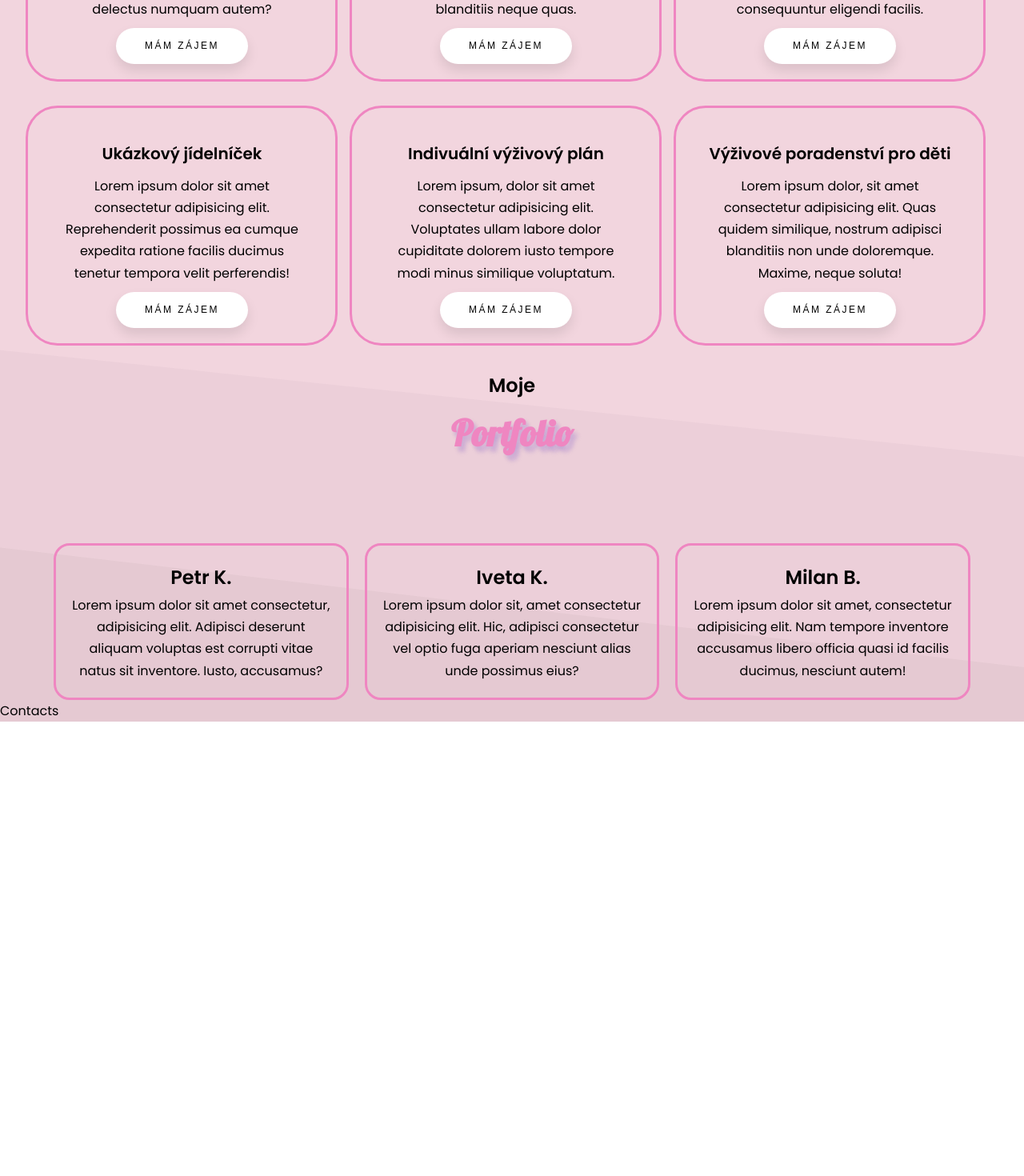
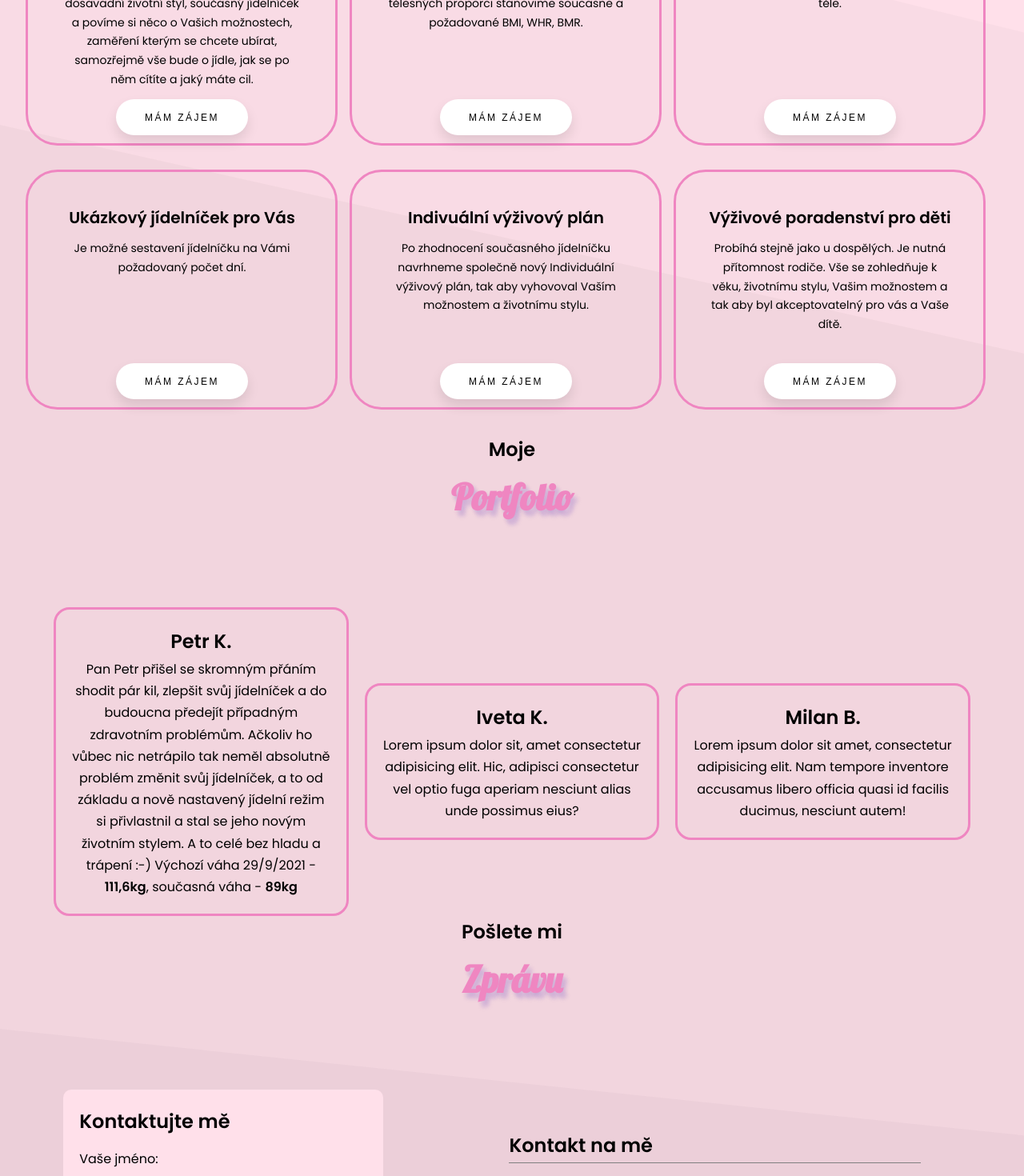
Before and after one commit to Nixk25/Vyziva, a React (Create React App) app: page / in a window 1280 px wide. Shown: the part 1959-3429 px from the top of the page at 80% size. Before the commit the page ends 2861 px from the top, so only its background shows below. Built offline with nearby package versions, Linux system fonts and the light colour scheme.

Commit message:
dodelani webu

```diff
--- a/src/components/contacts/Contacts.css
+++ b/src/components/contacts/Contacts.css
@@ -0,0 +1,127 @@
+
+
+
+.headline{
+    text-align: center;
+    margin-bottom: 100px;
+}
+
+
+.contact-block{
+    display: flex;
+    justify-content: space-around;
+    margin-bottom: 100px;
+}
+
+.contacts{
+    width: 50%;
+    display: flex;
+    flex-direction: column;
+    padding: 50px;
+}
+
+.contacts a {
+    text-decoration: none;
+    color: black;
+}
+
+.location, .telephone, .mail{
+    margin-bottom: 20px;
+}
+
+
+.contacts-title{
+    margin-bottom: 20px;
+    border-bottom:grey 1px solid;
+}
+
+.text-aside{
+    margin-left: 10px;
+}
+
+.contact-form {
+    background-color: #FFE0EA;
+    padding: 20px;
+    border-radius: 10px;
+    width: 400px;
+    justify-content: center;
+}
+
+  .contact-form label {
+    color: black;
+}
+
+  .contact-form .heading {
+    font-size: 24px;
+    color: black;
+    margin-bottom: 12px;
+    font-weight: bold;
+    display: block;
+}
+
+  .contact-form form {
+    display: flex;
+    flex-direction: column;
+}
+
+  .contact-form label {
+    margin-bottom: 10px;
+}
+
+  textarea {
+    resize: none;
+    height: 80px;
+    width: 100%
+}
+
+  .contact-form input, .contact-form textarea {
+    padding: 10px;
+    border: none;
+    border-radius: 5px;
+    margin-bottom: 20px;
+    transition: all ease 0.5s;
+  }
+
+  .contact-form input:focus, .contact-form textarea:focus {
+    outline: none;
+    box-shadow: 0 0 5px #EF86C1;
+    transform: scale(1.05);
+    transition: transform 0.3s ease-in-out;
+  }
+
+  .contact-form button[type="submit"] {
+    background-color: #EF86C1;
+    color: #fff;
+    border: none;
+    border-radius: 5px;
+    padding: 10px 20px;
+    font-size: 16px;
+    cursor: pointer;
+    transition: all ease 0.5s;
+  }
+
+  .contact-form button[type="submit"]:hover {
+    transform: scale(1.05);
+
+  }
+
+@media screen and (max-width:860px) {
+    .contact-block{
+        display: block;
+    }
+
+    .contacts{
+        width: 100%;
+    }
+
+    .contact-form{
+        width: 90%;
+        margin: auto;
+    }
+}
+
+@media screen and (max-width:430px) {
+    .contacts{
+        font-size: 11px;
+    }
+}
--- a/src/components/contacts/Contacts.jsx
+++ b/src/components/contacts/Contacts.jsx
@@ -1,10 +1,43 @@
 import React from 'react'
 import "./Contacts.css"
+import {ImLocation2} from "react-icons/im"
+import {BsFillTelephoneInboundFill} from "react-icons/bs"
+import {IoIosMail} from "react-icons/io"
+import {RiInstagramFill} from "react-icons/ri"
+
+
 
 
 const Contacts = () => {
   return (
-    <div>Contacts</div>
+    <section id="contact">
+      <div className="container">
+          <div className="contact-title">
+            <h1 className="headline">Pošlete mi <br /> <span className='headline-bigger'>Zprávu</span></h1>
+          </div>
+        <div className="contact-block">
+          <div class="contact-form">
+            <span class="heading">Kontaktujte mě</span>
+          <form>
+            <label for="name">Vaše jméno:</label>
+            <input type="text" required></input>
+            <label for="email">Váš e-mail:</label>
+            <input type="email" id="email" name="email" required></input>
+            <label for="message">Napište mi zprávu:</label>
+            <textarea id="message" name="message" required></textarea>
+            <button type="submit">Odeslat</button>
+          </form>
+          </div>
+          <div className="contacts">
+            <h1 className='contacts-title'>Kontakt na mě</h1>
+            <a className='location' href="https://www.google.com/maps/place/Výživové+Poradenstv%C3%AD+Lucie/@49.9520795,16.1630052,17z/data=!3m1!4b1!4m6!3m5!1s0x470dc1192e940bc3:0x5ea83f73f67c527!8m2!3d49.9520795!4d16.1651939!16s%2Fg%2F11hndk7y2r"><span><ImLocation2/><span className='text-aside'>Nutriční poradenství Lucie, Žerotínova 438, Vysoké Mýto</span></span></a>
+            <a className='telephone' href="tel:725100006"><span><BsFillTelephoneInboundFill/><span className='text-aside'> 725 100 006</span></span></a>
+            <a className='location' href="mailto:nutricni.poradenstvi.vm@seznam.cz"><span><IoIosMail/><span className='text-aside'>nutricni.poradenstvi.vm@seznam.cz</span></span></a>
+            <a className='instagram' href="www.instagram.com/nutricniporadenstvi.lucie/" target={'_blank'}><span><RiInstagramFill/><span className='text-aside'>nutricniporadenstvilucie</span></span></a>
+          </div>
+        </div>
+      </div>
+    </section>
   )
 }
 
--- a/src/components/modals/Petr-K./Petr.css
+++ b/src/components/modals/Petr-K./Petr.css
@@ -32,7 +32,7 @@
 
 .modal-content img{
     width: 46%;
-    height: 300px;
+    height: 350px;
     margin-right: 10px;
     border-radius: 10px;
 }
--- a/src/components/portfolio/Portfolio.jsx
+++ b/src/components/portfolio/Portfolio.jsx
@@ -2,10 +2,15 @@ import React from 'react'
 import "./Portfolio.css"
 import Petr from '../modals/Petr-K./Petr'
 import { useState } from 'react'
+import Iveta from '../modals/Iveta-K./Iveta'
+import Milan from '../modals/Milan-B./Milan'
+
 
 
 const Portfolio = () => {
   const[show, setShow] = useState(false)
+  const [view, setView] = useState(false)
+  const [out, setOut] = useState(false)
 
 
 
@@ -23,12 +28,12 @@ const Portfolio = () => {
                   Petr K.
                 </h1>
                 <p className="project-desc">
-                  Lorem ipsum dolor sit amet consectetur, adipisicing elit. Adipisci deserunt aliquam voluptas est corrupti vitae natus sit inventore. Iusto, accusamus?
+                Pan Petr přišel se skromným přáním shodit pár kil, zlepšit svůj jídelníček a do budoucna předejít případným zdravotním problémům. Ačkoliv ho vůbec nic netrápilo tak neměl absolutně problém změnit svůj jídelníček, a to od základu a nově nastavený jídelní režim si přivlastnil a stal se jeho novým životním stylem. A to celé bez hladu a trápení :-) Výchozí váha 29/9/2021 - <b>111,6kg</b>, současná váha - <b>89kg</b>
                 </p>
               </div>
-              <Petr onClose={() => setShow(false)} show={show} />
+              <Petr petrClose={() => setShow(false)} show={show} />
             </div>
-            <div className="project">
+            <div className="project" onClick={() => setView(true)}>
               <div className="project-text">
                 <h1 className='project-name'>
                   Iveta K.
@@ -37,8 +42,9 @@ const Portfolio = () => {
                   Lorem ipsum dolor sit, amet consectetur adipisicing elit. Hic, adipisci consectetur vel optio fuga aperiam nesciunt alias unde possimus eius?
                 </p>
               </div>
+              <Iveta ivetaClose={()=> setView(false)} view={view} />
             </div>
-            <div className="project">
+            <div className="project" onClick={() => setOut(true)}>
               <div className="project-text">
                 <h1 className='project-name'>
                   Milan B.
@@ -47,6 +53,7 @@ const Portfolio = () => {
                   Lorem ipsum dolor sit amet, consectetur adipisicing elit. Nam tempore inventore accusamus libero officia quasi id facilis ducimus, nesciunt autem!
                 </p>
               </div>
+              <Milan milanClose={() => setOut(false)} out={out}/>
             </div>
           </div>
         </div>
--- a/src/components/services/Services.css
+++ b/src/components/services/Services.css
@@ -57,7 +57,8 @@
 
 .services-item p{
     margin-bottom: 10px;
-    font-size: 16px;
+    font-size: 14px;
+    height: 145px;
 }
 
 
@@ -100,7 +101,7 @@
     .services-item{
         margin-right: 0;
         width: 250px;
-        height: 300px;
+        height: 330px;
     }
 
     .services-item h4{
@@ -108,11 +109,15 @@
     }
     .services-item p{
         font-size: 11px;
-
+        height: 160px;
     }
 
     .services-item__button{
         font-size: 10px;
     }
 
+
+
+
+
 }
--- a/src/components/services/Services.jsx
+++ b/src/components/services/Services.jsx
@@ -14,42 +14,42 @@ const Services = () => {
 
               <div className="services-item">
                 <h4 className="services-item__headline">Úvodní osobní konzultace</h4>
-                <p className="services-item__descryption">Lorem ipsum dolor, sit amet consectetur adipisicing elit. Eveniet saepe nam architecto consectetur pariatur repudiandae laborum odit delectus numquam autem?</p>
-                <button className="services-item__button">Mám zájem</button>
+                <p className="services-item__descryption">Osobní rozhovor,  při kterém  probereme dosavadní životní styl, současný jídelníček a povíme si něco o Vašich možnostech, zaměření kterým se chcete ubírat, samozřejmě  vše bude o jídle,  jak se po něm cítíte a jaký máte cil.</p>
+                <a href="#contact"><button className="services-item__button">Mám zájem</button></a>
               </div>
 
 
               <div className="services-item">
                 <h4 className="services-item__headline">Základní tělesná analýza</h4>
-                <p className="services-item__descryption">Lorem ipsum dolor sit, amet consectetur adipisicing elit. Animi rerum corporis vero reprehenderit expedita dolore cupiditate ex blanditiis neque quas.</p>
-                <button className="services-item__button">Mám zájem</button>
+                <p className="services-item__descryption">Na základě Vaší soucasne váhy, výšky, a tělesných proporci stanovime soucasne a požadované BMI, WHR, BMR.</p>
+                <a href="#contact"><button className="services-item__button">Mám zájem</button></a>
               </div>
 
 
               <div className="services-item">
                 <h4 className="services-item__headline">Komplexní tělesná analýza</h4>
-                <p className="services-item__descryption">Lorem ipsum dolor sit amet consectetur adipisicing elit. Reiciendis debitis expedita labore ipsa alias praesentium obcaecati corporis consequuntur eligendi facilis.</p>
-                <button className="services-item__button">Mám zájem</button>
+                <p className="services-item__descryption">Stanovení procenta tuku, svalů a vody v těle.</p>
+                <a href="#contact"><button className="services-item__button">Mám zájem</button></a>
               </div>
 
 
               <div className="services-item">
-                <h4 className="services-item__headline">Ukázkový jídelníček </h4>
-                <p className="services-item__descryption">Lorem ipsum dolor sit amet consectetur adipisicing elit. Reprehenderit possimus ea cumque expedita ratione facilis ducimus tenetur tempora velit perferendis!</p>
-                <button className="services-item__button">Mám zájem</button>
+                <h4 className="services-item__headline">Ukázkový jídelníček pro Vás </h4>
+                <p className="services-item__descryption">Je možné sestavení jídelníčku na Vámi požadovaný počet dní.</p>
+                <a href="#contact"><button className="services-item__button">Mám zájem</button></a>
               </div>
 
 
               <div className="services-item">
                 <h4 className="services-item__headline">Indivuální výživový plán</h4>
-                <p className="services-item__descryption">Lorem ipsum, dolor sit amet consectetur adipisicing elit. Voluptates ullam labore dolor cupiditate dolorem iusto tempore modi minus similique voluptatum.</p>
-                <button className="services-item__button">Mám zájem</button>
+                <p className="services-item__descryption">Po zhodnocení současného jídelníčku navrhneme společně nový Individuální výživový plán, tak aby vyhovoval Vaším možnostem a životnímu stylu.</p>
+                <a href="#contact"><button className="services-item__button">Mám zájem</button></a>
               </div>
 
               <div className="services-item">
                 <h4 className="services-item__headline">Výživové poradenství pro děti</h4>
-                <p className="services-item__descryption">Lorem ipsum dolor, sit amet consectetur adipisicing elit. Quas quidem similique, nostrum adipisci blanditiis non unde doloremque. Maxime, neque soluta!</p>
-                <button className="services-item__button">Mám zájem</button>
+                <p className="services-item__descryption">Probíhá stejně jako u dospělých. Je nutná přítomnost rodiče.  Vše se zohledňuje k věku, životnímu stylu, Vašim možnostem a tak aby byl akceptovatelný pro vás a Vaše dítě.</p>
+                <a href="#contact"><button className="services-item__button">Mám zájem</button></a>
               </div>
 
             </div>
```
Also changed, not shown: src/components/modals/Iveta-K./Iveta.jsx (+17 -2 lines), src/components/modals/Milan-B./Milan.jsx (+17 -2 lines), src/components/modals/Petr-K./Petr.jsx (+4 -4 lines), src/assets/Meteor.svg (deleted), src/assets/Milan-B.-Before.jpeg.
